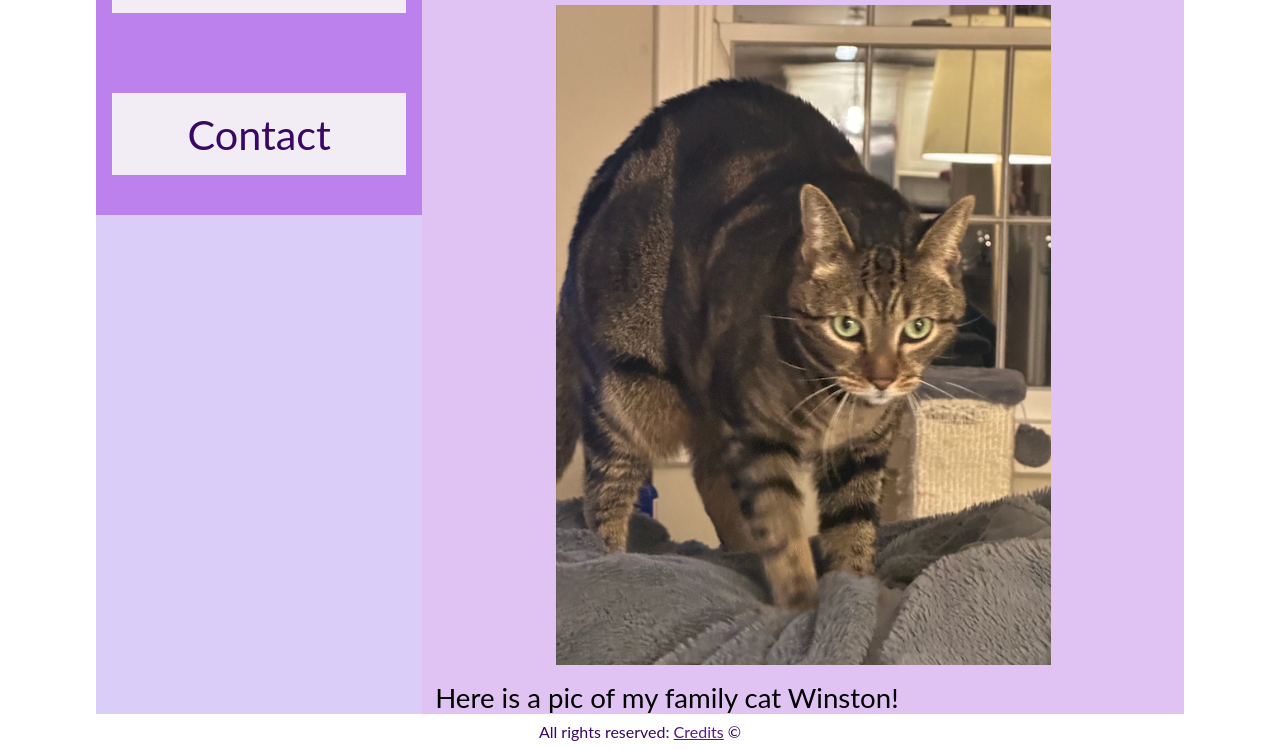
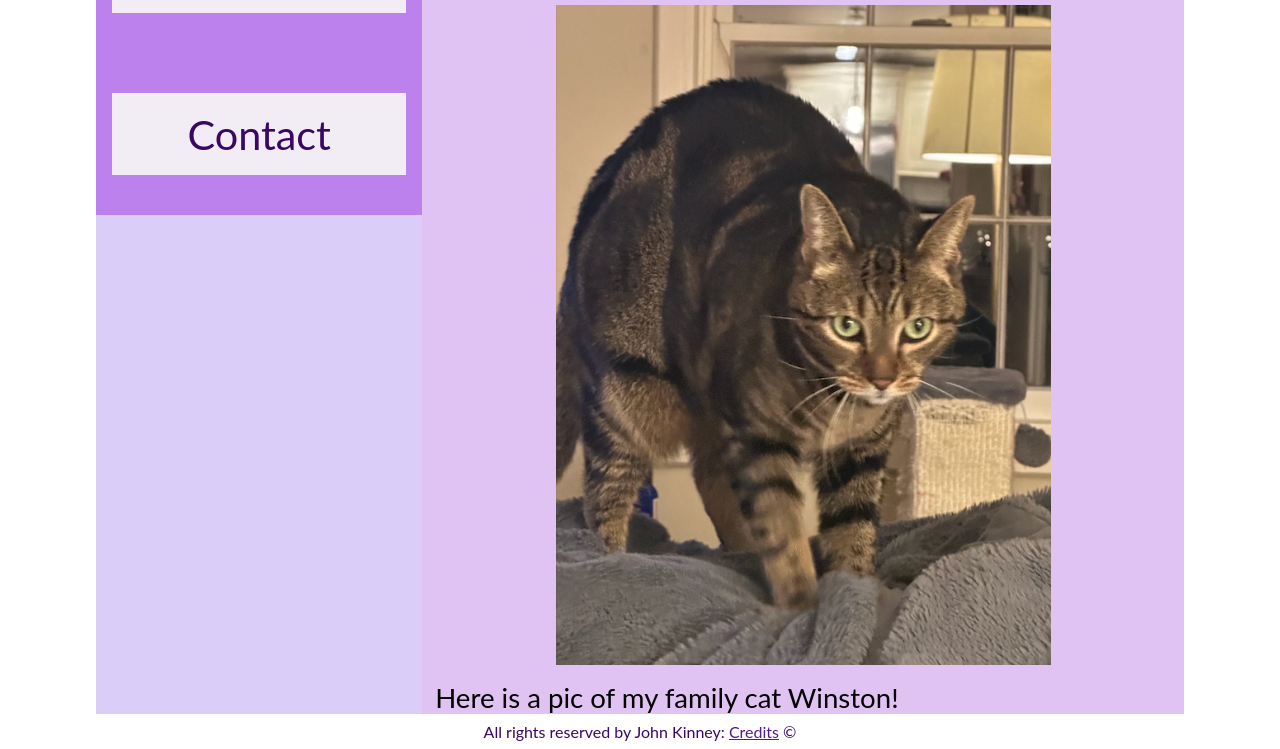
Before and after one commit to jwkinney443/mp-1, a plain HTML site: page about.html in a window 1280 px wide. Shown: the part 993-1742 px from the top of the page. Drawn offline with Linux system fonts and the light colour scheme.

Commit message:
Updated copyright footer

```diff
--- a/about.html
+++ b/about.html
@@ -61,7 +61,7 @@
 
     <!--Footer Section-->
     <footer>
-        <p>All rights reserved: <a href="">Credits</a> &#169;</p>
+        <p>All rights reserved by John Kinney: <a href="">Credits</a> &#169;</p>
     </footer>
 
 
```
Also changed, not shown: contact.html (+1 -1 lines), education.html (+1 -1 lines), employment.html (+1 -1 lines), index.html (+1 -1 lines), projects.html (+1 -1 lines), skills.html (+1 -1 lines).
